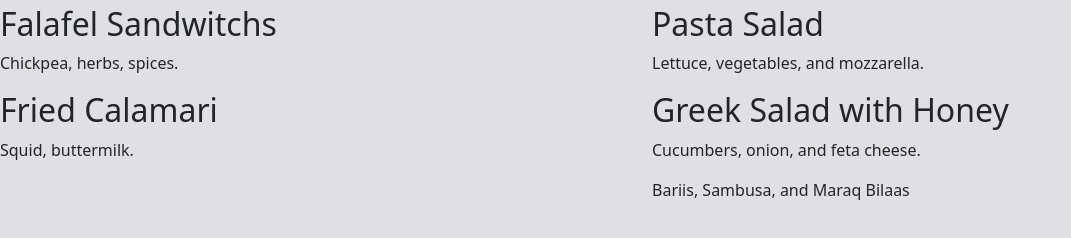
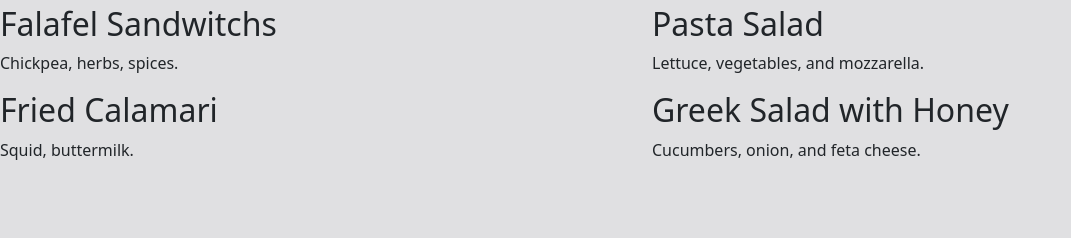
Before and after one commit to ismailo/Meta-Front-End-Developer, a plain HTML site: page course1-intro-to-front-end-dev/project/index.html in a window 1280 px wide. Shown: the part 266-504 px from the top of the page, without its empty margins (0-1071 px from the left). Drawn offline with Linux system fonts and the light colour scheme; files that its build step writes are made by us from their sources; files whose address does not match are found by name.

Commit message:
deleted <p>

```diff
--- a/course1-intro-to-front-end-dev/project/index.html
+++ b/course1-intro-to-front-end-dev/project/index.html
@@ -35,7 +35,6 @@
             <p>Lettuce, vegetables, and mozzarella.</p>
             <h2>Greek Salad with Honey</h2>
             <p>Cucumbers, onion, and feta cheese.</p>
-            <p>Bariis, Sambusa, and Maraq Bilaas</p>
         </div>
     </div>
 </div>
```
